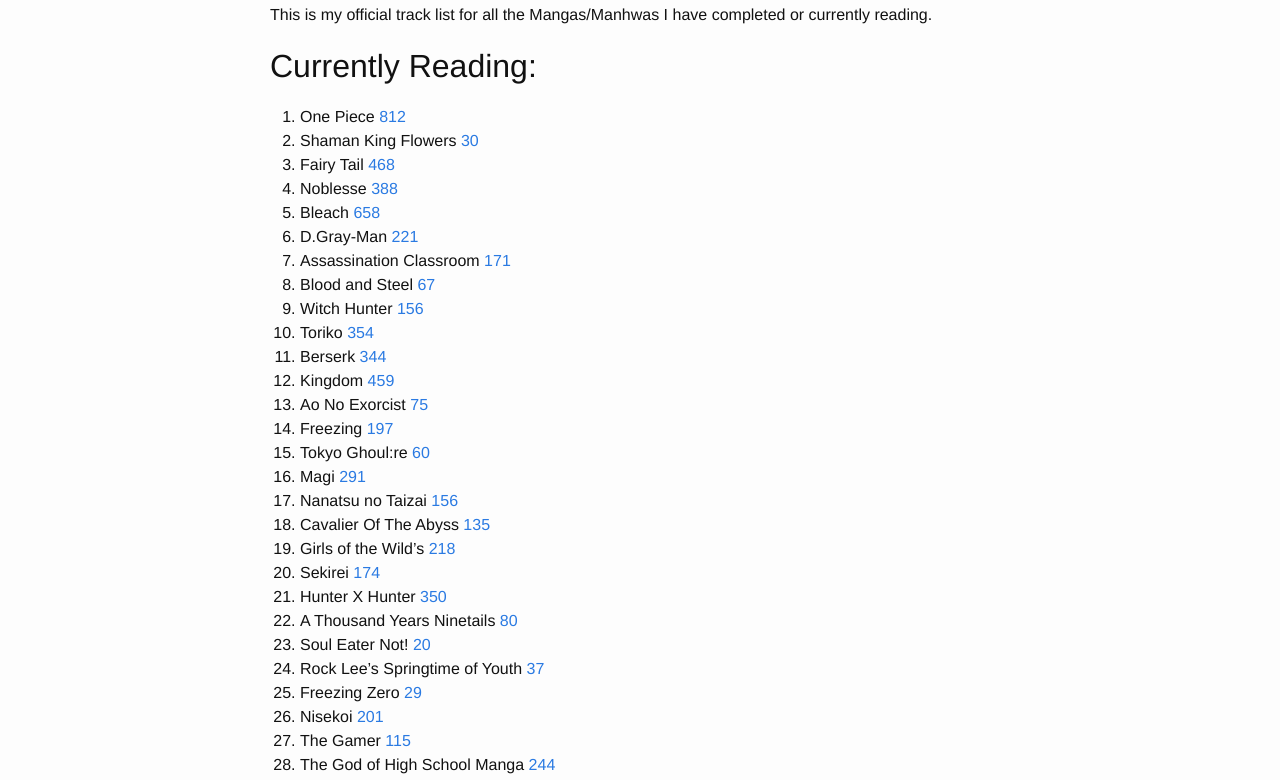
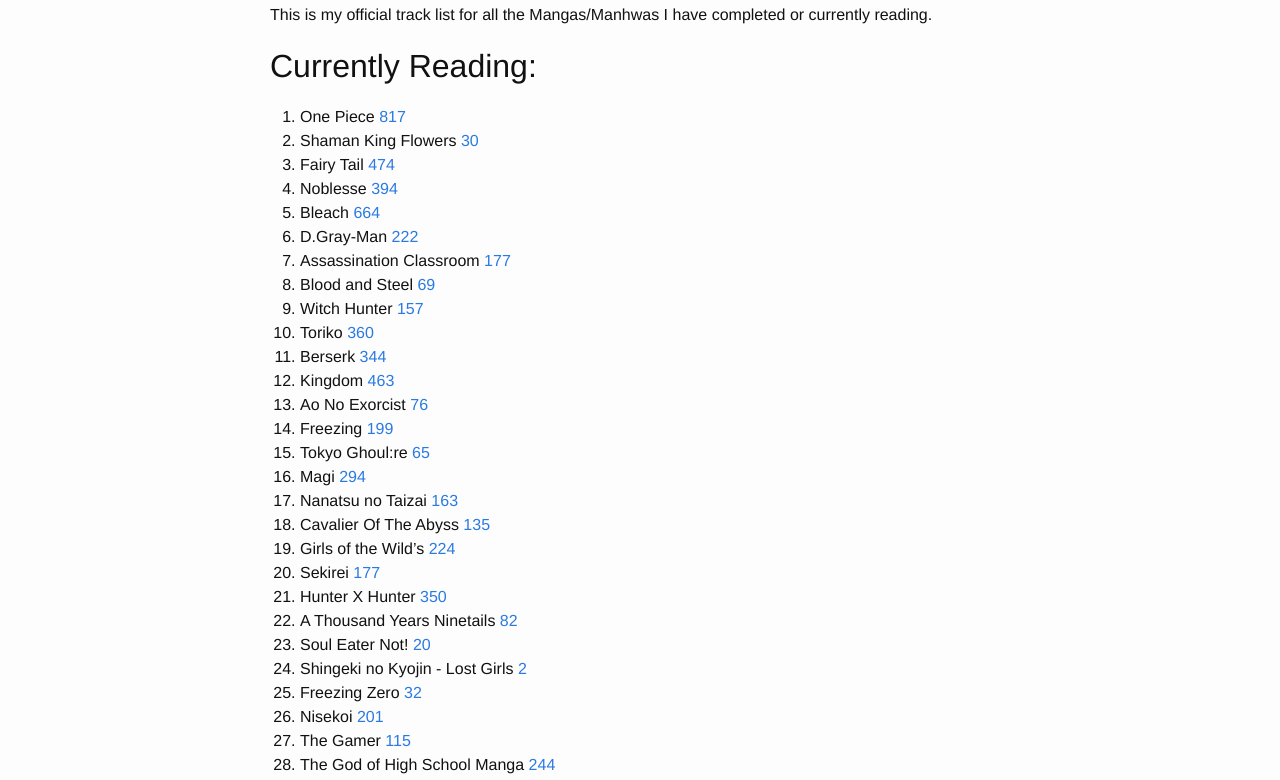
Before and after one commit to forevergenin/forevergenin.github.io, a Jekyll site: the page built from _posts/2015-05-09-my-manga-tracking-list.markdown, in a window 1280 px wide and 1400 px high. Shown: the part 197-977 px from the top of the window. Built offline with Jekyll 4.4.1, drawn with Linux system fonts in a browser that asks for light colours; some of the changed text lies outside the part shown.

Commit message:
Updated manga tracking list

```diff
--- a/_posts/2015-05-09-my-manga-tracking-list.markdown
+++ b/_posts/2015-05-09-my-manga-tracking-list.markdown
@@ -13,31 +13,31 @@
 
 ## Currently Reading:
 
-001. One Piece [812](http://www.mangareader.net/one-piece/812)
+001. One Piece [817](http://www.mangareader.net/one-piece/817)
 002. Shaman King Flowers [30](http://mangafox.me/manga/shaman_king_flowers/30)
-003. Fairy Tail [468](http://www.mangareader.net/fairy-tail/468)
-004. Noblesse [388](http://www.mangareader.net/noblesse/388)
-005. Bleach [658](http://www.mangareader.net/bleach/658)
-006. D.Gray-Man [221](http://www.mangareader.net/dgray-man/221)
-007. Assassination Classroom [171](http://www.mangareader.net/assassination-classroom/171)
-008. Blood and Steel [67](http://www.mangareader.net/blood-and-steel/60)
-009. Witch Hunter [156](http://www.mangareader.net/witch-hunter/139)
-010. Toriko [354](http://www.mangapanda.com/toriko/354)
+003. Fairy Tail [474](http://www.mangareader.net/fairy-tail/474)
+004. Noblesse [394](http://www.mangareader.net/noblesse/394)
+005. Bleach [664](http://www.mangareader.net/bleach/664)
+006. D.Gray-Man [222](http://www.mangareader.net/dgray-man/222)
+007. Assassination Classroom [177](http://www.mangareader.net/assassination-classroom/177)
+008. Blood and Steel [69](http://www.mangareader.net/blood-and-steel/69)
+009. Witch Hunter [157](http://www.mangareader.net/witch-hunter/157)
+010. Toriko [360](http://www.mangapanda.com/toriko/360)
 011. Berserk [344](http://www.mangareader.net/berserk/344)
-012. Kingdom [459](http://www.mangapanda.com/kingdom/459)
-013. Ao No Exorcist [75](http://www.mangareader.net/ao-no-exorcist/75)
-014. Freezing [197](http://www.mangareader.net/freezing/197)
-015. Tokyo Ghoul:re [60](http://www.mangareader.net/tokyo-ghoulre/60)
-016. Magi [291](http://www.mangapanda.com/magi/291)
-017. Nanatsu no Taizai [156](http://www.mangareader.net/nanatsu-no-taizai/156)
+012. Kingdom [463](http://www.mangapanda.com/kingdom/463)
+013. Ao No Exorcist [76](http://www.mangareader.net/ao-no-exorcist/76)
+014. Freezing [199](http://www.mangareader.net/freezing/199)
+015. Tokyo Ghoul:re [65](http://www.mangareader.net/tokyo-ghoulre/65)
+016. Magi [294](http://www.mangapanda.com/magi/294)
+017. Nanatsu no Taizai [163](http://www.mangareader.net/nanatsu-no-taizai/163)
 018. Cavalier Of The Abyss [135](http://www.mangareader.net/cavalier-of-the-abyss/135)
-019. Girls of the Wild's [218](http://www.mangareader.net/girls-of-the-wilds/218)
-020. Sekirei [174](http://www.mangareader.net/sekirei/174)
+019. Girls of the Wild's [224](http://www.mangareader.net/girls-of-the-wilds/224)
+020. Sekirei [177](http://www.mangareader.net/sekirei/177)
 021. Hunter X Hunter [350](http://www.mangapanda.com/hunter-x-hunter/350)
-022. A Thousand Years Ninetails [80](http://www.mangareader.net/a-thousand-years-ninetails/80)
+022. A Thousand Years Ninetails [82](http://www.mangareader.net/a-thousand-years-ninetails/82)
 023. Soul Eater Not! [20](http://www.mangareader.net/soul-eater-not/20)
-024. Rock Lee's Springtime of Youth [37](http://www.mangareader.net/rock-lees-springtime-of-youth/37)
-025. Freezing Zero [29](http://www.mangareader.net/freezing-zero/29)
+024. Shingeki no Kyojin - Lost Girls [2](http://www.mangareader.net/shingeki-no-kyojin-lost-girls/2)
+025. Freezing Zero [32](http://www.mangareader.net/freezing-zero/32)
 026. Nisekoi [201](http://www.mangareader.net/nisekoi/201)
 027. The Gamer [115](http://www.mangapanda.com/the-gamer/115)
 028. The God of High School Manga [244](http://www.mangapanda.com/the-god-of-high-school/244)
```
Also changed, not shown: other parts of _posts/2015-05-09-my-manga-tracking-list.markdown (+1 -1 lines).
